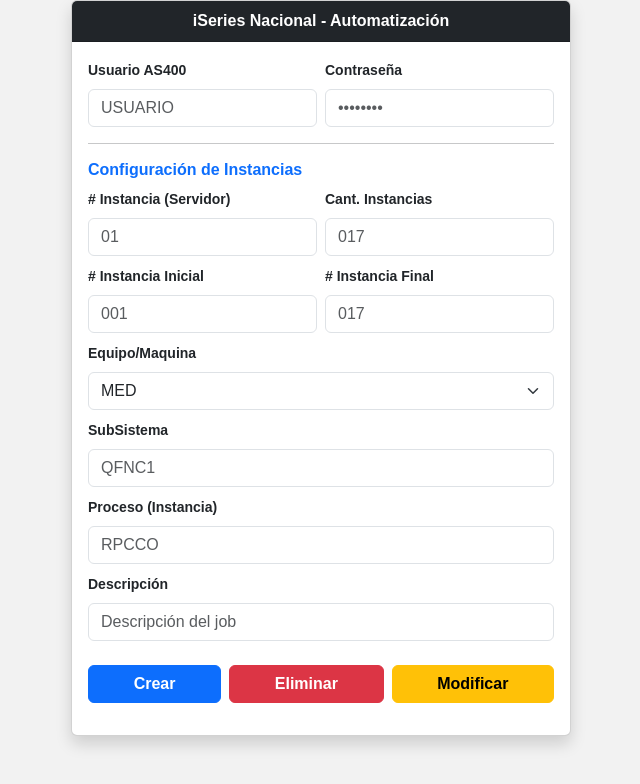
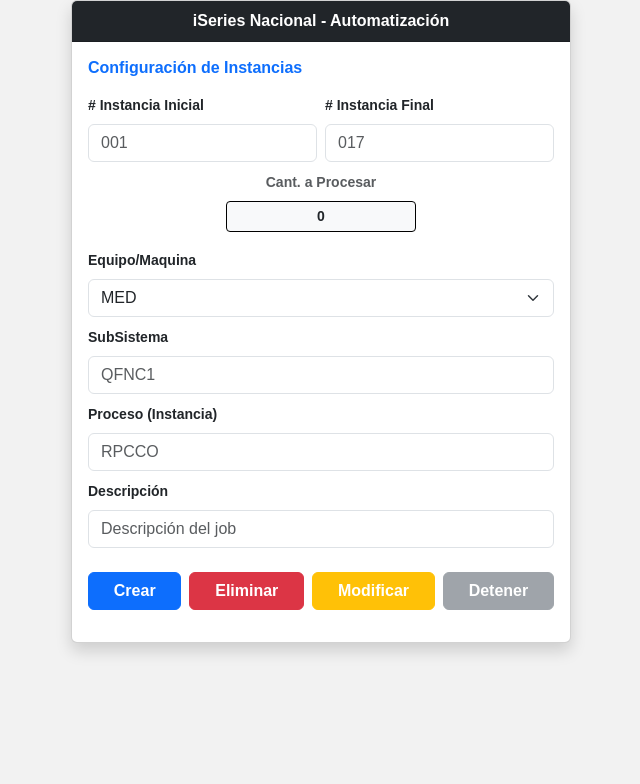
Before and after one commit to davidg-0622/Proyecto-alertasCGM-ultimo, a Flask app: page /jobs/ in a window 1280 px wide. Shown: the part 118-902 px from the top of the page, without its empty margins (319-959 px from the left). After the commit the page ends 772 px from the top, so only its background shows below. Run offline with Flask 3, Linux system fonts and the light colour scheme.

Commit message:
se actualiza desarrollo de jobs- boton eliminar funciona

```diff
--- a/app/templates/jobs/crudjobs.html
+++ b/app/templates/jobs/crudjobs.html
@@ -7,31 +7,10 @@
             iSeries Nacional - Automatización
         </div>
         <div class="card-body">
-            <!-- Sección de Login -->
-            <div class="row g-2 mb-3">
-                <div class="col-md-6">
-                    <label class="form-label small fw-bold">Usuario AS400</label>
-                    <input type="text" id="user" class="form-control" placeholder="USUARIO">
-                </div>
-                <div class="col-md-6">
-                    <label class="form-label small fw-bold">Contraseña</label>
-                    <input type="password" id="pass" class="form-control" placeholder="••••••••">
-                </div>
-            </div>
-
-            <hr>
-            <h6 class="text-primary fw-bold">Configuración de Instancias</h6>
+            <h6 class="text-primary fw-bold mb-3 center">Configuración de Instancias</h6>
 
             <div class="row g-2">
-                <div class="col-md-6">
-                    <label class="form-label small fw-bold"># Instancia (Servidor)</label>
-                    <input type="text" id="instancia" class="form-control" placeholder="01">
-                </div>
-                <div class="col-md-6">
-                    <label class="form-label small fw-bold">Cant. Instancias</label>
-                    <input type="number" id="cantidad" class="form-control" placeholder="017">
-                </div>
-
+                <!-- Instancias -->
                 <div class="col-md-6">
                     <label class="form-label small fw-bold"># Instancia Inicial</label>
                     <input type="number" id="Instancia_Inicial" class="form-control" placeholder="001">
@@ -41,16 +20,23 @@
                     <input type="number" id="Instancia_Final" class="form-control" placeholder="017">
                 </div>
 
+                <div class="col-md-5 mx-auto text-center my-2">
+                    <label class="form-label small fw-bold text-muted">Cant. a Procesar</label>
+                    <input type="text" id="cantidad" class="form-control form-control-sm text-center bg-light fw-bold"
+                           style="border: 1px solid black;" value="{{ cantidad }}" readonly>
+                </div>
+
+                <!-- Detalles -->
                 <div class="col-12">
                     <label class="form-label small fw-bold">Equipo/Maquina</label>
-    <select id="equipo" class="form-select"> <!-- ID corregido -->
+                    <select id="equipo" class="form-select">
                         <option value="MED">MED</option>
                         <option value="NAL">NAL</option>
                     </select>
                 </div>
                 <div class="col-12">
                     <label class="form-label small fw-bold">SubSistema</label>
-    <input type="text" id="subsistema_val" class="form-control" placeholder="QFNC1"> <!-- ID único -->
+                    <input type="text" id="subsistema_val" class="form-control" placeholder="QFNC1">
                 </div>
                 <div class="col-12">
                     <label class="form-label small fw-bold">Proceso (Instancia)</label>
@@ -62,55 +48,110 @@
                 </div>
             </div>
 
-            <div class="mt-4 d-flex gap-2">
-                <button onclick="ejecutarCreacion()" class="btn btn-primary fw-bold flex-fill">Crear</button>
-                <button onclick="eliminar()" class="btn btn-danger fw-bold flex-fill">Eliminar</button>
-                <button onclick="editar()" class="btn btn-warning fw-bold flex-fill">Modificar</button>
+            <!-- Botones -->
+            <div class="mt-4 d-flex flex-wrap gap-2">
+                <button onclick="enviarAccion('crear')" class="btn btn-primary fw-bold flex-fill">Crear</button>
+                <button onclick="enviarAccion('eliminar')" class="btn btn-danger fw-bold flex-fill">Eliminar</button>
+                <button onclick="enviarAccion('editar')" class="btn btn-warning fw-bold flex-fill text-white">Modificar</button>
+                <!-- Nuevo Botón de Stop -->
+                <button id="btnStop" onclick="detenerEjecucion()" class="btn btn-secondary fw-bold flex-fill"
+                    disabled>Detener</button>
             </div>
 
             <div id="resultado" class="mt-3 small text-center fw-bold"></div>
         </div>
     </div>
 
+
+
    <script>
-    async function ejecutarCreacion() {
+    let controller;
+
+    function actualizarCantidad() {
+        const ini = parseInt(document.getElementById('Instancia_Inicial').value) || 0;
+        const fin = parseInt(document.getElementById('Instancia_Final').value) || 0;
+        const cantInput = document.getElementById('cantidad');
+        const total = (fin - ini) + 1;
+        cantInput.value = (ini > 0 && fin >= ini) ? total : 0;
+    }
+
+    document.getElementById('Instancia_Inicial').addEventListener('input', actualizarCantidad);
+    document.getElementById('Instancia_Final').addEventListener('input', actualizarCantidad);
+
+    async function enviarAccion(tipo) {
         const resDiv = document.getElementById('resultado');
+        const btnStop = document.getElementById('btnStop');
 
-        // Obtenemos los valores asegurando que los IDs coincidan con el HTML de arriba
         const payload = {
-            user: document.getElementById('user').value,
-            password: document.getElementById('pass').value,
-            instancia_servidor: document.getElementById('instancia').value,
             instancia_inicial: document.getElementById('Instancia_Inicial').value,
             instancia_final: document.getElementById('Instancia_Final').value,
             equipo: document.getElementById('equipo').value,
-            subsistema: document.getElementById('subsistema_val').value, // ID único
+            subsistema: document.getElementById('subsistema_val').value,
             proceso: document.getElementById('proceso').value,
             descripcion: document.getElementById('descripcion').value
         };
 
-        if (!payload.user || !payload.password) {
-            alert("Usuario y contraseña requeridos");
+        if(!payload.instancia_inicial || !payload.instancia_final) {
+            resDiv.innerText = "Por favor completa los datos del formulario.";
+            resDiv.className = "mt-3 small text-center text-danger";
             return;
         }
 
-        resDiv.innerText = "Conectando con AS400...";
-        resDiv.className = "mt-3 small text-center text-warning";
+        let url = '/jobs/test-pasos';
+        let mensajeEspera = "Procesando...";
+
+        // AJUSTE: Mensaje específico para cuando Python lanza la alerta
+        if (tipo === 'eliminar') {
+            url = '/jobs/eliminar-pasos';
+            mensajeEspera = "⚠️ Confirma la eliminación de la instancia ...";
+        } else if (tipo === 'editar') {
+            url = '/jobs/editar-pasos';
+        }
+
+        resDiv.innerText = mensajeEspera;
+        resDiv.className = "mt-3 small text-center text-primary fw-bold"; // Azul para indicar espera de acción
+
+        controller = new AbortController();
+        btnStop.disabled = false;
+        btnStop.classList.replace('btn-secondary', 'btn-dark');
 
         try {
-            const response = await fetch('/jobs/test-pasos', {
+            const response = await fetch(url, {
                 method: 'POST',
                 headers: {'Content-Type': 'application/json'},
-                body: JSON.stringify(payload)
+                body: JSON.stringify(payload),
+                signal: controller.signal
             });
             const data = await response.json();
             resDiv.innerText = data.message;
             resDiv.className = data.ok ? "mt-3 small text-center text-success" : "mt-3 small text-center text-danger";
         } catch (e) {
-            resDiv.innerText = "Error de conexión con el servidor Flask";
+            if (e.name === 'AbortError') {
+                resDiv.innerText = "Ejecución detenida por el usuario.";
+                resDiv.className = "mt-3 small text-center text-warning fw-bold";
+            } else {
+                resDiv.innerText = "Error de comunicación con el servidor";
                 resDiv.className = "mt-3 small text-center text-danger";
+            }
+        } finally {
+            btnStop.disabled = true;
+            btnStop.classList.replace('btn-dark', 'btn-secondary');
+        }
+    }
+
+    async function detenerEjecucion() {
+        try {
+            await fetch('/jobs/detener', { method: 'POST' });
+        } catch (err) {
+            console.error("No se pudo contactar al servidor para detener.");
+        }
+
+        if (controller) {
+            controller.abort();
         }
     }
 </script>
+
+
 </body>
 {% endblock %}
```
Also changed, not shown: app/jobs.py (+168 -43 lines). Lines whose indentation alone changed are shown as unchanged.
